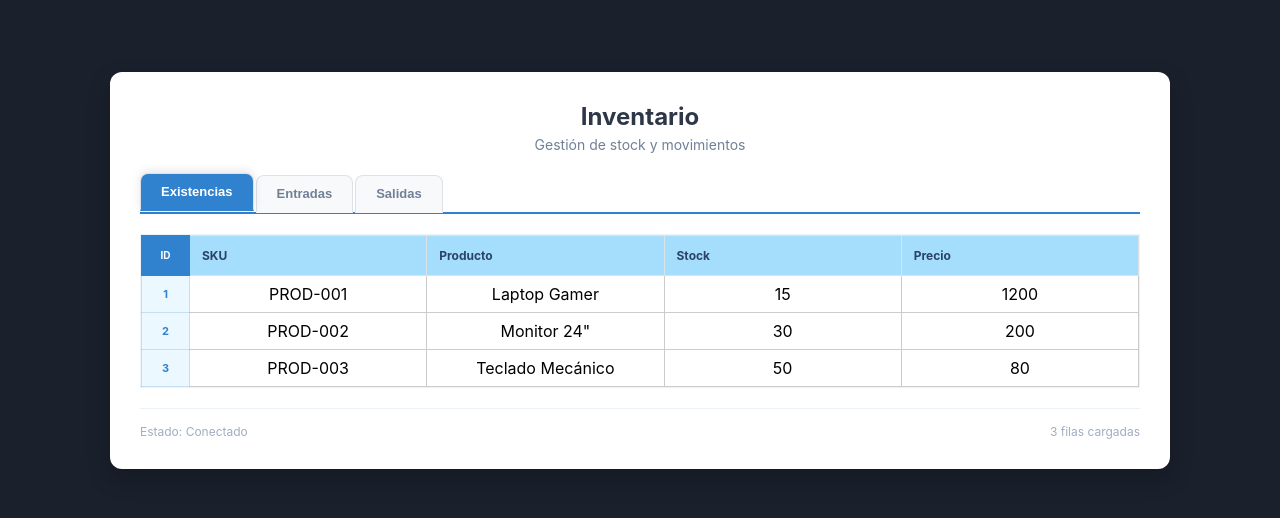
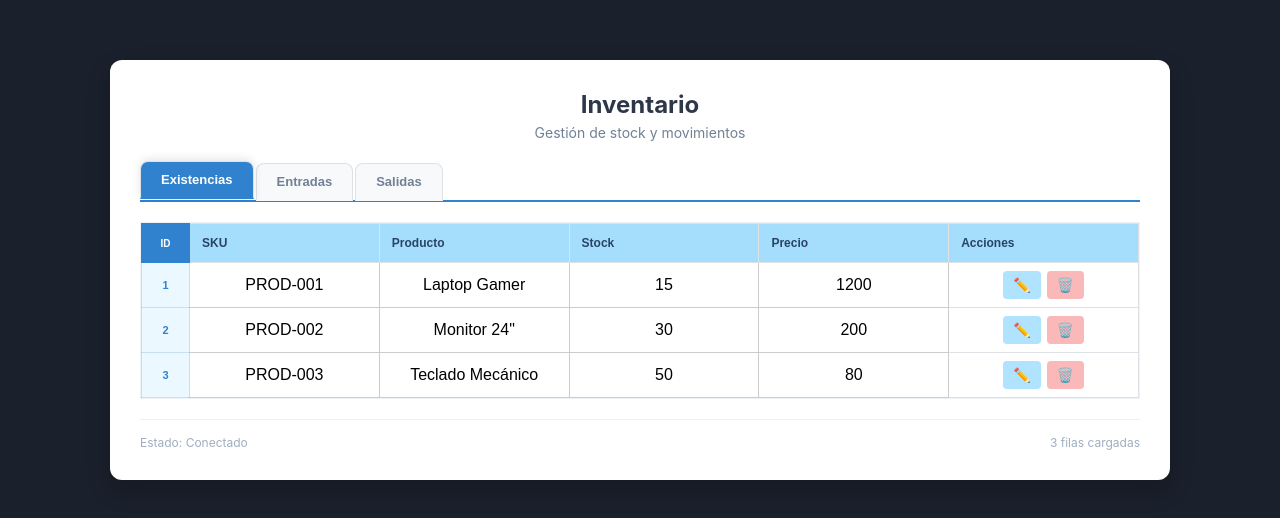
Before and after one commit to NadGarDez/django_inventory_electron_app, a React (Create React App) app: page / in a window 1280 px wide. Shown: the part 130-648 px from the top of the page. Built offline with nearby package versions, Linux system fonts and the light colour scheme.

Commit message:
feat: added more logic for buttons

```diff
--- a/src/Main.jsx
+++ b/src/Main.jsx
@@ -19,6 +19,17 @@ const datosEstaticos = {
 
 const Main = () => {
     const [tipoActual, setTipoActual] = useState('existencia');
+    const [mostrarFormulario, setMostrarFormulario] = useState(false);
+
+    const alCrear = (registro) => {
+        console.log("Registro guardado:", registro);
+        setMostrarFormulario(false);
+    }
+
+    const cancel = () => {
+        console.log("Acción cancelada");
+        setMostrarFormulario(false);
+    }
 
     return (
         <div style={{
@@ -61,7 +72,7 @@ const Main = () => {
                     marginTop: '20px',
                     border: '1px solid #edf2f7'
                 }}>
-          <Table data={datosEstaticos[tipoActual]} tipo={tipoActual} />
+                    <Table data={datosEstaticos[tipoActual]} tipo={tipoActual} alCrear={alCrear} cancel={cancel} mostrarFormulario={mostrarFormulario} />
                 </div>
 
                 {/* Footer fijo */}
--- /dev/null
+++ b/src/components/DataRow.jsx
@@ -0,0 +1,72 @@
+import React from 'react';
+import Cell from './Cell';
+
+// Estilos unificados para botones
+const btnAccionStyle = {
+    cursor: 'pointer',
+    border: 'none',
+    borderRadius: '4px',
+    padding: '6px 10px',
+    fontSize: '14px',
+    display: 'flex',
+    alignItems: 'center',
+    justifyContent: 'center',
+    transition: 'all 0.2s ease',
+};
+
+const colores = {
+    eliminar: '#e53e3e',
+    editar: '#3182ce'
+};
+
+const DataRow = ({ row, index, columnas, estilo, onEdit, onDelete , alCrear}) => {
+    return (
+        <tr className="table-row">
+            {/* Índice lateral estilo Excel */}
+            <td style={{
+                backgroundColor: estilo.rowIdxBg,
+                border: `1px solid ${estilo.accent}44`,
+                textAlign: 'center',
+                fontSize: '11px',
+                color: estilo.accent,
+                fontWeight: 'bold',
+                position: 'sticky',
+                left: 0,
+                zIndex: 1,
+                minWidth: '45px'
+            }}>
+                {index + 1}
+            </td>
+
+            {columnas.map((col) => (
+                col.key === 'acciones' ? (
+                    <td key={`${row.id || index}-acciones`} style={{ border: '1px solid #dee2e6', padding: '8px' }}>
+                        <div style={{ display: 'flex', gap: '6px', justifyContent: 'center' }}>
+                            <button
+                                onClick={() => onEdit(row.id)}
+                                style={{ ...btnAccionStyle, backgroundColor: '#afe3ffff', color: colores.editar }}
+                                title="Editar"
+                            >
+                                ✏️
+                            </button>
+                            <button
+                                onClick={() => onDelete(row.id)}
+                                style={{ ...btnAccionStyle, backgroundColor: '#fab8b8ff', color: colores.eliminar }}
+                                title="Eliminar"
+                            >
+                                🗑️
+                            </button>
+                        </div>
+                    </td>
+                ) : (
+                    <Cell
+                        key={`${row.id || index}-${col.key}`}
+                        value={row[col.key]}
+                    />
+                )
+            ))}
+        </tr>
+    );
+};
+
+export default DataRow;
--- /dev/null
+++ b/src/components/RowForm.jsx
@@ -0,0 +1,92 @@
+import React, { useState } from 'react';
+
+const RowForm = ({ tipo, onSave, isLoading, columnas }) => {
+
+    const [formData, setFormData] = useState({});
+
+    const handleChange = (key, value) => {
+        setFormData(prev => ({ ...prev, [key]: value }));
+    };
+
+    const handleClear = () => {
+        setFormData({});
+        // Opcional: podrías agregar lógica para limpiar los inputs nativos si fuera necesario
+    };
+
+    return (
+        <tr style={{
+            backgroundColor: '#fffdf0', // Color crema suave para diferenciar que es edición
+            filter: isLoading ? 'blur(2px)' : 'none',
+            pointerEvents: isLoading ? 'none' : 'auto',
+            transition: 'all 0.3s ease'
+        }}>
+            {/* Índice de fila (Vacío o con un símbolo +) */}
+            <td style={{
+                textAlign: 'center',
+                backgroundColor: '#fefcbf',
+                border: '1px solid #ecc94b',
+                fontWeight: 'bold',
+                color: '#b7791f'
+            }}>
+                {isLoading ? '...' : '+'}
+            </td>
+
+            {columnas.map((col) => (
+                <td key={col.key} style={{ border: '1px solid #ecc94b', padding: '4px' }}>
+                    {col.key === 'acciones' ? (
+                        /* Renderizado especial para la columna de acciones */
+                        <div style={{ display: 'flex', gap: '8px', justifyContent: 'center' }}>
+                            <button
+                                onClick={() => onSave(formData)}
+                                style={{ ...btnAccionStyle, backgroundColor: '#78beb2ff', color: 'white' }}
+                                title="Guardar Registro"
+                            >
+                                💾
+                            </button>
+                            <button
+                                onClick={() => setFormData({})}
+                                style={{ ...btnAccionStyle, backgroundColor: '#fab8b8ff', color: 'white' }}
+                                title="Limpiar campos"
+                            >
+                                🗑️
+                            </button>
+                        </div>
+                    ) : (
+                        /* Renderizado normal para campos de datos */
+                        <input
+                            type="text"
+                            placeholder={col.label}
+                            value={formData[col.key] || ''}
+                            style={{
+                                width: '100%',
+                                border: 'none',
+                                background: 'transparent',
+                                outline: 'none',
+                                fontSize: '13px',
+                                padding: '5px'
+                            }}
+                            onChange={(e) => handleChange(col.key, e.target.value)}
+                        />
+                    )}
+                </td>
+            ))}
+        </tr>
+    );
+};
+
+
+
+// Estilos unificados
+const btnAccionStyle = {
+    cursor: 'pointer',
+    border: 'none',
+    borderRadius: '4px',
+    padding: '6px 10px',
+    fontSize: '14px',
+    display: 'flex',
+    alignItems: 'center',
+    justifyContent: 'center',
+    transition: 'all 0.2s ease'
+};
+
+export default RowForm;
--- a/src/components/Table.jsx
+++ b/src/components/Table.jsx
@@ -1,77 +1,54 @@
-import React from 'react';
-import Cell from './Cell';
+import React, { useState } from 'react';
+import RowForm from './RowForm';
+import DataRow from './DataRow';
 
-const Table = ({ data, tipo }) => {
-  // Definición de la paleta de colores según el tipo
+const Table = ({ data, tipo, mostrarFormulario=false, alCrear, cancel }) => {
+    const [estaCargando, setEstaCargando] = useState(false);
+
     const temas = {
-    entrada: {
-      headerBg: '#a4fdebff', // Verde muy claro
-      headerText: '#234e52', // Verde oscuro
-      accent: '#38a169',     // Verde principal (bordes/índice)
-      rowIdxBg: '#f0fff4'    // Fondo índice verde
-    },
-    salida: {
-      headerBg: '#fca3a3ff', // Rojo muy claro
-      headerText: '#742a2a', // Rojo oscuro
-      accent: '#e53e3e',     // Rojo principal
-      rowIdxBg: '#fff5f5'    // Fondo índice rojo
-    },
-    existencia: {
-      headerBg: '#a5defdff', // Azul/Índigo claro
-      headerText: '#2a4365', // Azul oscuro
-      accent: '#3182ce',     // Azul principal
-      rowIdxBg: '#ebf8ff'    // Fondo índice azul
-    }
+        entrada: { headerBg: '#a4fdebff', headerText: '#234e52', accent: '#38a169', rowIdxBg: '#f0fff4' },
+        salida: { headerBg: '#fca3a3ff', headerText: '#742a2a', accent: '#e53e3e', rowIdxBg: '#fff5f5' },
+        existencia: { headerBg: '#a5defdff', headerText: '#2a4365', accent: '#3182ce', rowIdxBg: '#ebf8ff' }
     };
 
     const estilo = temas[tipo] || temas.existencia;
 
     const configurarColumnas = () => {
-    if (tipo === 'existencia') return [
-      { key: 'sku', label: 'SKU' },
-      { key: 'nombre', label: 'Producto' },
-      { key: 'cantidad_actual', label: 'Stock' },
-      { key: 'precio', label: 'Precio' }
-    ];
-    return [
-      { key: 'fecha', label: 'Fecha' },
-      { key: 'producto_nombre', label: 'Producto' },
-      { key: 'cantidad', label: 'Cant.' },
-      { key: 'usuario', label: 'User' }
-    ];
+        let cols = (tipo === 'existencia')
+            ? [{ key: 'sku', label: 'SKU' }, { key: 'nombre', label: 'Producto' }, { key: 'cantidad_actual', label: 'Stock' }, { key: 'precio', label: 'Precio' }]
+            : [{ key: 'fecha', label: 'Fecha' }, { key: 'producto_nombre', label: 'Producto' }, { key: 'cantidad', label: 'Cant.' }, { key: 'usuario', label: 'User' }];
+
+        return [...cols, { key: 'acciones', label: 'Acciones' }];
     };
 
     const columnas = configurarColumnas();
 
+    const handleGuardar = async (nuevoRegistro) => {
+        setEstaCargando(true);
+        setTimeout(() => {
+            alCrear(nuevoRegistro);
+            setEstaCargando(false);
+        }, 1500);
+    };
+
     return (
+        <div style={{ fontFamily: 'sans-serif' }}>
+
+
             <table style={{ width: '100%', borderCollapse: 'collapse', tableLayout: 'fixed' }}>
                 <thead>
                     <tr>
-          {/* Índice de esquina con el color de acento del tema */}
                         <th style={{
-            width: '45px',
-            position: 'sticky',
-            top: 0,
-            left: 0,
-            backgroundColor: estilo.accent,
-            color: 'white',
-            zIndex: 3,
-            border: `1px solid ${estilo.accent}`,
-            fontSize: '10px'
+                            width: '45px', position: 'sticky', top: 0, left: 0,
+                            backgroundColor: estilo.accent, color: 'white', zIndex: 3,
+                            border: `1px solid ${estilo.accent}`, fontSize: '10px'
                         }}>ID</th>
 
                         {columnas.map((col) => (
                             <th key={col.key} style={{
-              position: 'sticky',
-              top: 0,
-              backgroundColor: estilo.headerBg,
-              color: estilo.headerText,
-              zIndex: 2,
-              border: '1px solid #dee2e6',
-              padding: '12px',
-              textAlign: 'left',
-              fontSize: '12px',
-              fontWeight: '700'
+                                position: 'sticky', top: 0, backgroundColor: estilo.headerBg,
+                                color: estilo.headerText, zIndex: 2, border: '1px solid #dee2e6',
+                                padding: '12px', textAlign: 'left', fontSize: '12px', fontWeight: '700'
                             }}>
                                 {col.label}
                             </th>
@@ -79,34 +56,40 @@ const Table = ({ data, tipo }) => {
                     </tr>
                 </thead>
                 <tbody>
+                    {/* Renderizado Condicional */}
+                    {mostrarFormulario && (
+                        <RowForm
+                            tipo={tipo}
+                            onSave={handleGuardar}
+                            onCancel={cancel}
+                            isLoading={estaCargando}
+                            columnas={columnas}
+                        />
+                    )}
+
                     {data.map((row, index) => (
-          <tr key={row.id || index} className="table-row">
-            {/* El ID lateral de Excel ahora tiene el tono del tema */}
-            <td style={{
-              backgroundColor: estilo.rowIdxBg,
-              border: `1px solid ${estilo.accent}44`, // 44 es transparencia
-              textAlign: 'center',
-              fontSize: '11px',
-              color: estilo.accent,
-              fontWeight: 'bold',
-              position: 'sticky',
-              left: 0,
-              zIndex: 1
-            }}>
-              {index + 1}
-            </td>
-
-            {columnas.map((col) => (
-              <Cell
-                key={`${row.id}-${col.key}`}
-                value={row[col.key]}
+                        <DataRow
+                            key={row.id || index}
+                            row={row}
+                            index={index}
+                            columnas={columnas}
+                            estilo={estilo}
+                            onEdit={(id) => console.log("Editando", id)}
+                            onDelete={(id) => console.log("Borrando", id)}
                         />
-            ))}
-          </tr>
                     ))}
                 </tbody>
             </table>
+        </div>
     );
 };
 
+// Estilos compartidos
+const btnAccionStyle = {
+    cursor: 'pointer', border: 'none', borderRadius: '4px',
+    padding: '6px 10px', fontSize: '14px', display: 'flex',
+    alignItems: 'center', justifyContent: 'center', transition: 'all 0.2s ease',
+    boxShadow: '0 1px 3px rgba(0,0,0,0.1)'
+};
+
 export default Table;
--- a/src/components/TableSelector.jsx
+++ b/src/components/TableSelector.jsx
@@ -2,6 +2,8 @@ import React from 'react';
 
 const TableSelector = ({ tipoActual, onChange }) => {
     // Paleta de colores idéntica a la de la Tabla para coherencia total
+
+
     const colores = {
         existencia: {
             primario: '#3182ce', // Azul
```
Lines whose indentation alone changed are shown as unchanged.
